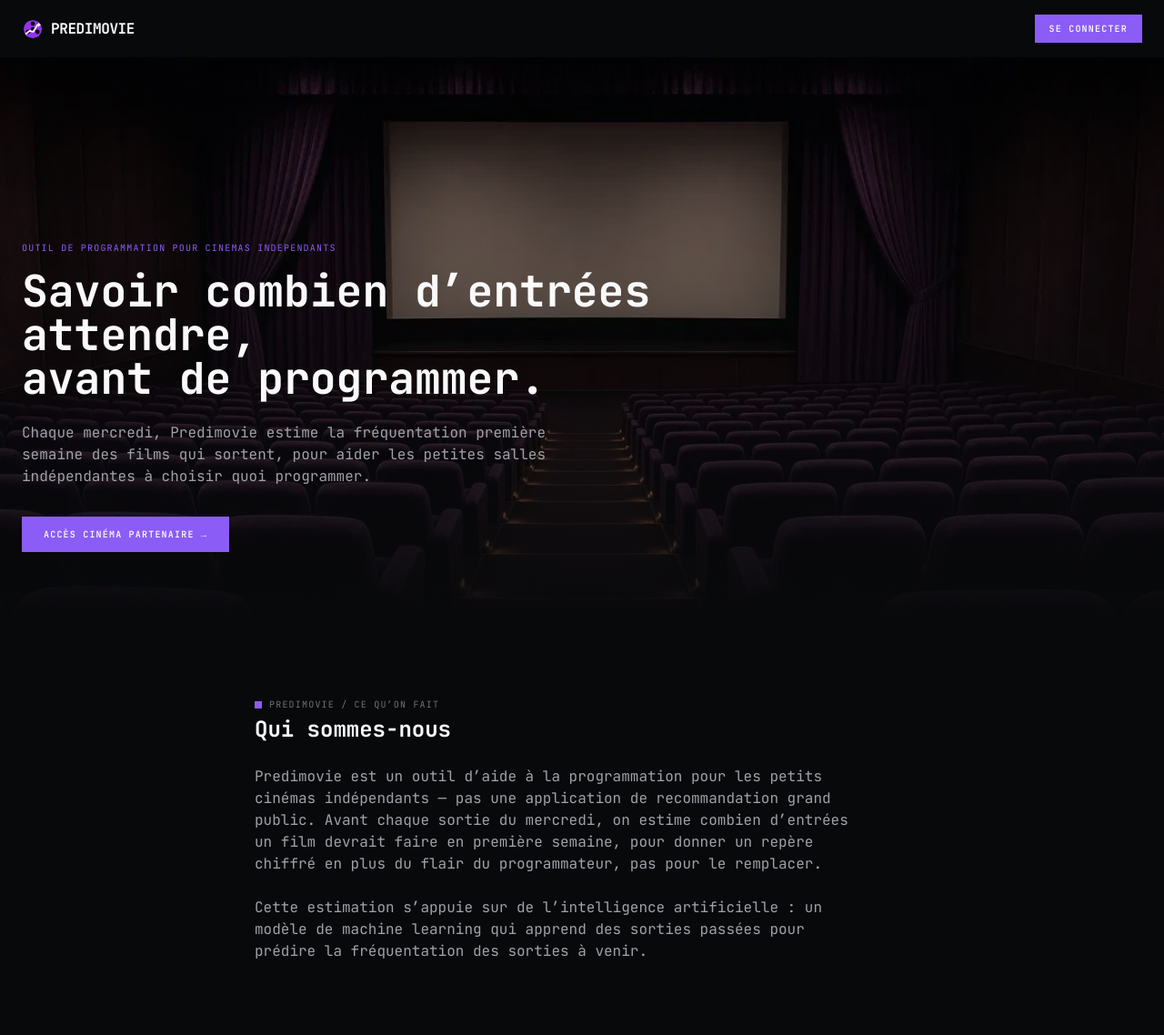
After one commit to haceneZERROUK/predimovie, a Django app: template frontend_django/predictions/templates/predictions/landing.html in a window 1280 px wide. The commit adds this page. Shown: the whole page at 91% size. Run offline with Django 5.2, Linux system fonts and the light colour scheme; the template is opened without the code that fills it, so the values that code supplies are empty.

Commit message:
Ajoute la page d'accueil publique, la bulle de synopsis et corrige la copie
Page d'accueil publique (/) : hero photo + section "Qui sommes-nous"
(mentionne l'usage de l'IA/ML sans rentrer dans les details techniques),
visible sans compte. Meme section ajoutee sur /accueil/ (page de
bienvenue apres connexion), avec l'image en hero + lien vers les sorties.

Bulle de synopsis au survol du titre sur la page des sorties :
- synopsis expose par /films-a-venir (nouveau champ sur FilmAVenir)
- toute la cellule est zone de survol (pas juste le texte, sinon trop
  facile a louper)
- message de repli "Synopsis non disponible" pour les films sans match
  TMDB, plutot que rien du tout (ca ressemblait a un survol casse)
- la bulle s'ouvre vers le haut sur les dernieres lignes du tableau,
  pour ne pas sortir de l'ecran
- bug trouve au passage : Tailwind CDN sans config n'active pas
  group-hover sur display, bascule sur du CSS custom

Autres corrections :
- titres de page en "POINTS.MAJUSCULES" (heritage de la maquette
  console) remplaces par du texte normal ; page des sorties affiche
  maintenant "Sortie du mercredi jj/mm/aaaa" avec la vraie date
- "Connecte-toi" -> "Connectez-vous" (vouvoiement, coherent avec le
  reste de l'appli B2B)
- 2 docstrings fausses corrigees dans les modeles (Compte mentionnait
  un champ "adresse" qui n'existe pas, Prediction disait "alimentee
  chaque lundi soir" alors que c'est un declenchement manuel admin)
- commentaires ajoutes sur les modeles qui n'en avaient aucun

Tout teste en conditions reelles (rebuild + captures d'ecran + survol
simule via Chrome headless/CDP) a chaque etape. 94/94 tests, lint clean.

Co-Authored-By: Claude Sonnet 5 <noreply@anthropic.com>
Claude-Session: https://claude.ai/code/session_01WvxW8GsYtwTc4423EAf5E2

```diff
--- a/backend/films.py
+++ b/backend/films.py
@@ -37,7 +37,10 @@ def films_a_venir(_utilisateur: dict = Depends(utilisateur_connecte)):
         )
         return [
             FilmAVenir(
-                id_oeuvre=f.id_oeuvre, nom_francais=f.nom_francais, date_sortie=f.date_sortie
+                id_oeuvre=f.id_oeuvre,
+                nom_francais=f.nom_francais,
+                date_sortie=f.date_sortie,
+                synopsis=f.synopsis,
             )
             for f in films
         ]
--- a/backend/schemas.py
+++ b/backend/schemas.py
@@ -28,6 +28,7 @@ class FilmAVenir(BaseModel):
     id_oeuvre: int
     nom_francais: str
     date_sortie: date | None = None
+    synopsis: str | None = None
 
 
 class RelanceReponse(BaseModel):
--- a/frontend_django/predictions/decorators.py
+++ b/frontend_django/predictions/decorators.py
@@ -12,7 +12,7 @@ def connexion_requise(vue):
     @wraps(vue)
     def wrapper(request, *args, **kwargs):
         if not request.session.get("token"):
-            messages.warning(request, "Connecte-toi pour acceder a cette page.")
+            messages.warning(request, "Connectez-vous pour acceder a cette page.")
             return redirect("predictions:login")
         return vue(request, *args, **kwargs)
 
@@ -23,7 +23,7 @@ def admin_requis(vue):
     @wraps(vue)
     def wrapper(request, *args, **kwargs):
         if not request.session.get("token"):
-            messages.warning(request, "Connecte-toi pour acceder a cette page.")
+            messages.warning(request, "Connectez-vous pour acceder a cette page.")
             return redirect("predictions:login")
         if request.session.get("role") != "admin":
             messages.error(request, "Reserve aux administrateurs.")
--- a/frontend_django/predictions/templates/predictions/comptes.html
+++ b/frontend_django/predictions/templates/predictions/comptes.html
@@ -6,7 +6,7 @@
       <span class="w-2 h-2 bg-accent inline-block"></span>
       <span class="label-caps text-ink-tertiary">predimovie / comptes</span>
     </div>
-    <h1 class="text-xl font-bold text-ink-primary">BASE.CLIENTS</h1>
+    <h1 class="text-xl font-bold text-ink-primary">Comptes cinema</h1>
   </div>
   <a href="{% url 'predictions:creer_compte' %}"
     class="flex items-center gap-2 bg-accent text-ink-primary px-3 py-2 label-caps font-semibold transition">
--- a/frontend_django/predictions/templates/predictions/creer_compte.html
+++ b/frontend_django/predictions/templates/predictions/creer_compte.html
@@ -4,7 +4,7 @@
   <span class="w-2 h-2 bg-accent inline-block"></span>
   <span class="label-caps text-ink-tertiary">predimovie / comptes / nouveau</span>
 </div>
-<h1 class="text-xl font-bold text-ink-primary mb-6">NOUVEAU.CINEMA</h1>
+<h1 class="text-xl font-bold text-ink-primary mb-6">Nouveau cinema</h1>
 
 <div class="bg-panel border border-hair p-8 max-w-md">
   <form method="post" class="space-y-6">
--- a/frontend_django/predictions/templates/predictions/historique.html
+++ b/frontend_django/predictions/templates/predictions/historique.html
@@ -4,7 +4,7 @@
   <span class="w-2 h-2 bg-accent inline-block"></span>
   <span class="label-caps text-ink-tertiary">predimovie / historique</span>
 </div>
-<h1 class="text-xl font-bold text-ink-primary mb-2">PREDIT.VS.REEL</h1>
+<h1 class="text-xl font-bold text-ink-primary mb-2">Historique des predictions</h1>
 <p class="text-ink-tertiary text-sm mb-6">
   Films pour lesquels une prediction a ete stockee ET qui sont maintenant sortis (entrees reelles connues).
 </p>
--- /dev/null
+++ b/frontend_django/predictions/templates/predictions/landing.html
@@ -0,0 +1,85 @@
+{% load static %}
+<!doctype html>
+<html lang="fr">
+<head>
+<meta charset="utf-8">
+<meta name="viewport" content="width=device-width, initial-scale=1.0">
+<title>Predimovie</title>
+<link rel="icon" type="image/svg+xml" href="{% static 'predictions/logo.svg' %}">
+<link href="https://cdn.jsdelivr.net/npm/tailwindcss@2.2.19/dist/tailwind.min.css" rel="stylesheet">
+<link rel="preconnect" href="https://fonts.googleapis.com">
+<link rel="preconnect" href="https://fonts.gstatic.com" crossorigin>
+<link href="https://fonts.googleapis.com/css2?family=JetBrains+Mono:wght@400;500;600;700&display=swap" rel="stylesheet">
+<style>
+  body { font-family: 'JetBrains Mono', ui-monospace, 'SF Mono', 'Courier New', monospace; background: #08090b; }
+  .bg-ink { background: #08090b; }
+  .bg-panel { background: #0c0d10; }
+  .border-hair { border-color: #27272a; }
+  .border-hair2 { border-color: #18181b; }
+  .text-ink-primary { color: #fafafa; }
+  .text-ink-secondary { color: #a1a1aa; }
+  .text-ink-tertiary { color: #71717a; }
+  .text-accent { color: #8b5cf6; }
+  .bg-accent { background: #8b5cf6; }
+  .bg-accent:hover { background: #7c3aed; }
+  .label-caps { font-size: 10px; letter-spacing: 0.12em; text-transform: uppercase; }
+  a { color: #8b5cf6; }
+  a:hover { color: #a78bfa; }
+  .hero {
+    background-image: linear-gradient(180deg, rgba(8,9,11,0.15) 0%, rgba(8,9,11,0.4) 55%, #08090b 100%),
+      url('{% static "predictions/hero-salle.png" %}');
+    background-size: cover;
+    background-position: center;
+  }
+</style>
+</head>
+<body class="bg-ink">
+
+<header class="px-6 py-4 flex items-center justify-between">
+  <div class="flex items-center gap-2">
+    <img src="{% static 'predictions/logo.svg' %}" alt="" class="w-6 h-6">
+    <span class="text-base font-bold text-ink-primary tracking-tight">PREDIMOVIE</span>
+  </div>
+  <a href="{% url 'predictions:login' %}"
+    class="bg-accent text-ink-primary px-4 py-2 label-caps font-semibold transition">
+    Se connecter
+  </a>
+</header>
+
+<section class="hero flex items-end" style="min-height: 78vh;">
+  <div class="px-6 pb-20 max-w-3xl">
+    <div class="label-caps text-accent mb-4">outil de programmation pour cinemas independants</div>
+    <h1 class="text-4xl md:text-5xl font-bold text-ink-primary leading-tight mb-6">
+      Savoir combien d&rsquo;entrées attendre,<br>avant de programmer.
+    </h1>
+    <p class="text-ink-secondary text-base max-w-xl mb-8">
+      Chaque mercredi, Predimovie estime la fréquentation première semaine des films qui sortent,
+      pour aider les petites salles indépendantes à choisir quoi programmer.
+    </p>
+    <a href="{% url 'predictions:login' %}"
+      class="inline-block bg-accent text-ink-primary px-6 py-3 label-caps font-semibold transition">
+      Accès cinéma partenaire &rarr;
+    </a>
+  </div>
+</section>
+
+<section class="px-6 py-20 max-w-3xl mx-auto">
+  <div class="flex items-center gap-2 mb-1">
+    <span class="w-2 h-2 bg-accent inline-block"></span>
+    <span class="label-caps text-ink-tertiary">predimovie / ce qu&rsquo;on fait</span>
+  </div>
+  <h2 class="text-2xl font-bold text-ink-primary mb-6">Qui sommes-nous</h2>
+  <p class="text-ink-secondary mb-6 max-w-2xl">
+    Predimovie est un outil d&rsquo;aide à la programmation pour les petits cinémas indépendants —
+    pas une application de recommandation grand public. Avant chaque sortie du mercredi, on estime
+    combien d&rsquo;entrées un film devrait faire en première semaine, pour donner un repère chiffré
+    en plus du flair du programmateur, pas pour le remplacer.
+  </p>
+  <p class="text-ink-secondary max-w-2xl">
+    Cette estimation s&rsquo;appuie sur de l&rsquo;intelligence artificielle : un modèle de machine
+    learning qui apprend des sorties passées pour prédire la fréquentation des sorties à venir.
+  </p>
+</section>
+
+</body>
+</html>
--- a/frontend_django/predictions/templates/predictions/monitoring.html
+++ b/frontend_django/predictions/templates/predictions/monitoring.html
@@ -4,7 +4,7 @@
   <span class="w-2 h-2 bg-accent inline-block"></span>
   <span class="label-caps text-ink-tertiary">predimovie / monitoring</span>
 </div>
-<h1 class="text-xl font-bold text-ink-primary mb-6">API.STATUS</h1>
+<h1 class="text-xl font-bold text-ink-primary mb-6">Monitoring de l&rsquo;API</h1>
 
 {% if metriques %}
 <div class="grid grid-cols-1 md:grid-cols-3 gap-px bg-hair border border-hair mb-6">
--- a/frontend_django/predictions/urls.py
+++ b/frontend_django/predictions/urls.py
@@ -5,9 +5,10 @@ from predictions import views
 app_name = "predictions"
 
 urlpatterns = [
+    path("", views.landing_view, name="landing"),
     path("login/", views.login_view, name="login"),
     path("logout/", views.logout_view, name="logout"),
-    path("", views.accueil_view, name="accueil"),
+    path("accueil/", views.accueil_view, name="accueil"),
     path("top10/", views.top10_view, name="top10"),
     path("historique/", views.historique_view, name="historique"),
     path("relancer/", views.relancer_view, name="relancer"),
```
Also changed, not shown: backend/tests/test_films.py (+19 -1 lines), database/models/compte.py (+4 -3 lines), database/models/prediction.py (+4 -3 lines), frontend_django/predictions/templates/predictions/accueil.html (+27 -4 lines), frontend_django/predictions/templates/predictions/base.html (+8 -2 lines), frontend_django/predictions/templates/predictions/top10.html (+9 -2 lines), frontend_django/predictions/test_views.py (+83 -0 lines), frontend_django/predictions/views.py (+19 -3 lines), frontend_django/predictions/static/predictions/hero-salle.png (added).
